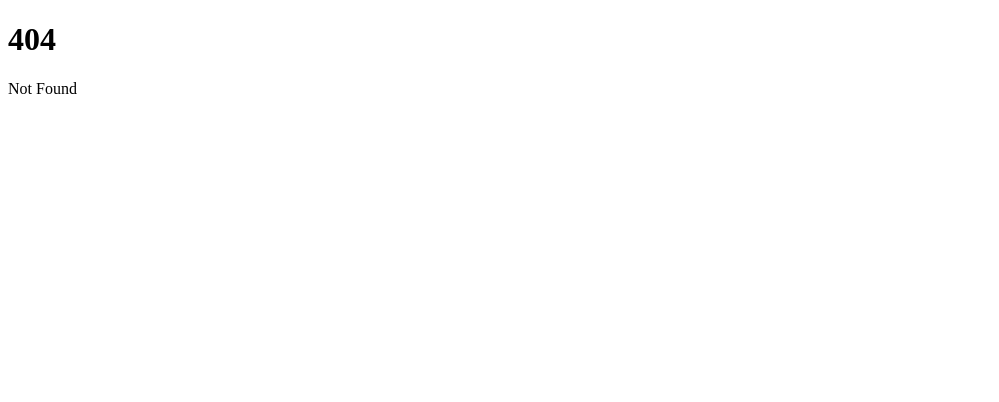
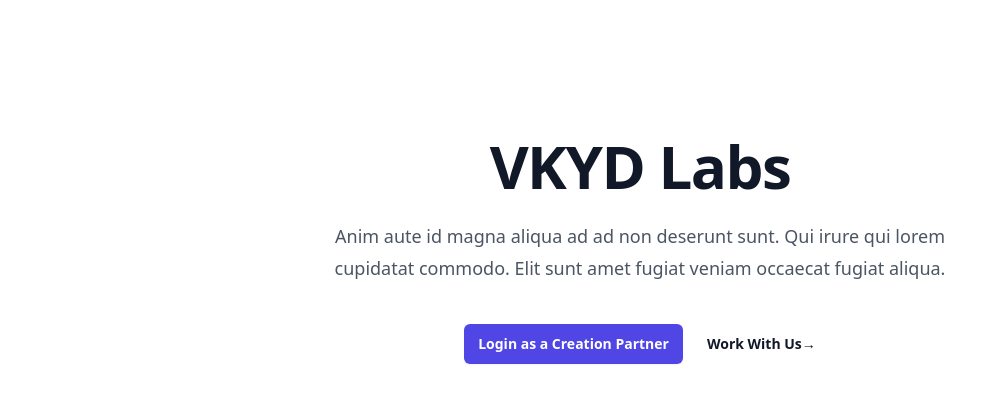
Before and after one commit to KrishGoel/lcfr, a SvelteKit app: page /landing in a window 1280 px wide. Before the commit this address had no page. Shown: the top 402 px of the page, without its empty margins (0-999 px from the left). Built offline with nearby package versions, Linux system fonts and the light colour scheme.

Commit message:
Added Tailwind CSS Configuration

```diff
--- a/package.json
+++ b/package.json
@@ -14,13 +14,16 @@
 	"devDependencies": {
 		"@sveltejs/adapter-auto": "^2.0.0",
 		"@sveltejs/kit": "^1.11.0",
+		"autoprefixer": "^10.4.14",
 		"eslint": "^8.28.0",
 		"eslint-config-prettier": "^8.5.0",
 		"eslint-plugin-svelte3": "^4.0.0",
+		"postcss": "^8.4.21",
 		"prettier": "^2.8.0",
 		"prettier-plugin-svelte": "^2.8.1",
 		"svelte": "^3.54.0",
 		"svelte-check": "^3.0.1",
+		"tailwindcss": "^3.2.7",
 		"typescript": "^4.9.3",
 		"vite": "^4.0.0"
 	},
--- /dev/null
+++ b/postcss.config.cjs
@@ -0,0 +1,6 @@
+module.exports = {
+  plugins: {
+    tailwindcss: {},
+    autoprefixer: {},
+  },
+}
--- /dev/null
+++ b/src/app.css
@@ -0,0 +1,3 @@
+@tailwind base;
+@tailwind components;
+@tailwind utilities;
--- a/src/routes/+layout.svelte
+++ b/src/routes/+layout.svelte
@@ -1,4 +1,7 @@
 <script>
+	// Tailwind CSS
+	import "../app.css";
+
 	import { setContext } from 'svelte';
 	import { writable } from 'svelte/store';
 	/** @type {import('./$types').LayoutData} */
--- a/src/routes/+page.svelte
+++ b/src/routes/+page.svelte
@@ -1,62 +1,56 @@
 <script>
-	export let data;
+	export let data
 
-	import { getContext } from 'svelte';
-	const user = getContext('user');
+	import { getContext } from "svelte"
+	const user = getContext("user")
 
-	let make = '';
-	let model = '';
+	let make = ""
+	let model = ""
 
 	async function handleClick() {
 		const insertData = JSON.stringify({
 			make: make,
 			model: model
-		});
+		})
 
-		console.log('Data requested to be inserted:', insertData);
+		console.log("Data requested to be inserted:", insertData)
 
-		const response = await insertTrigger(insertData);
+		const response = await insertTrigger(insertData)
 
-		console.log('Response on that request:', response);
+		console.log("Response on that request:", response)
 	}
 
-	/**
-	 * @param {object} insertData
-	 */
+	/** @param {object} insertData */
 	async function insertTrigger(insertData) {
 		try {
-			const response = await fetch('api/assignments', {
-				method: 'POST',
+			const response = await fetch("api/assignments", {
+				method: "POST",
 				headers: {
-					'Content-Type': 'application/json'
+					"Content-Type": "application/json"
 				},
 				body: insertData
-			});
+			})
 
-			const res = await response.json();
+			const res = await response.json()
 
 			return {
 				status: 200,
 				assignments: res
-			};
+			}
 		} catch (error) {
-			console.error(error);
+			console.error(error)
 
 			return {
 				status: 500,
 				body: {
-					message: 'An error occurred while loading the assignments: ' + error.message
+					message: "An error occurred while loading the assignments: " + error.message
 				}
-			};
+			}
 		}
 	}
 </script>
 
-<h1>LCFR</h1>
-<p>Welcome {user.name}</p>
-<p>{JSON.stringify(data)}</p>
-
-<form>
+<!-- <form>
 	<label>
 		Make:
 		<input type="text" bind:value={make} />
@@ -66,4 +60,28 @@
 		<input type="text" bind:value={model} />
 	</label>
 	<button on:click={handleClick}>Insert Document</button>
-</form>
+</form> -->
+
+<!-- Login -->
+
+<div class="flex justify-center items-center h-screen bg-gray-100">
+	<form class="bg-white p-6 rounded-lg shadow-md">
+		<h1 class="text-4xl font-bold mb-6">LCFR</h1>
+		<h2 class="text-2xl font-semibold mb-6">Log in</h2>
+		<div class="mb-4">
+			<label class="block font-semibold mb-2" for="email">Email</label>
+			<input class="border-gray-300 border-solid border-2 p-2 w-full rounded-lg" type="text" bind:value={model}/>
+		</div>
+		<div class="mb-6">
+			<label class="block font-semibold mb-2" for="password">Password</label>
+			<input class="border-gray-300 border-solid border-2 p-2 w-full rounded-lg" type="password" bind:value={make}/>
+		</div>
+		<div class="flex justify-end">
+			<button class="bg-blue-500 hover:bg-blue-600 text-white font-semibold py-2 px-4 rounded-lg" on:click={handleClick}>Log in</button>
+		</div>
+	</form>
+</div>
+
+<div class="flex justify-center items-center bg-gray-100">
+	<p>{JSON.stringify(data)}</p>
+</div>
--- /dev/null
+++ b/src/routes/landing/+page.svelte
@@ -0,0 +1,25 @@
+<div class="bg-white">
+	<div class="relative isolate px-6 pt-14 lg:px-8 ">
+		<div class="mx-auto max-w-2xl py-25 sm:py-20 lg:py-30">
+			<div class="text-center">
+				<h1 class="text-4xl font-bold tracking-tight text-gray-900 sm:text-6xl">
+					VKYD Labs
+				</h1>
+				<p class="mt-6 text-lg leading-8 text-gray-600">
+					Anim aute id magna aliqua ad ad non deserunt sunt. Qui irure qui lorem cupidatat commodo.
+					Elit sunt amet fugiat veniam occaecat fugiat aliqua.
+				</p>
+				<div class="mt-10 flex items-center justify-center gap-x-6">
+					<a
+						href="/"
+						class="rounded-md bg-indigo-600 px-3.5 py-2.5 text-sm font-semibold text-white shadow-sm hover:bg-indigo-500 focus-visible:outline focus-visible:outline-2 focus-visible:outline-offset-2 focus-visible:outline-indigo-600"
+						>Login as a Creation Partner</a
+					>
+					<a href="#" class="text-sm font-semibold leading-6 text-gray-900"
+						>Work With Us<span aria-hidden="true">→</span></a
+					>
+				</div>
+			</div>
+		</div>
+	</div>
+</div>
--- a/svelte.config.js
+++ b/svelte.config.js
@@ -1,4 +1,7 @@
 import adapter from '@sveltejs/adapter-auto';
+
+// Tailwind CSS
+import { vitePreprocess } from '@sveltejs/kit/vite';
 
 /** @type {import('@sveltejs/kit').Config} */
 const config = {
@@ -7,7 +10,9 @@ const config = {
 		// If your environment is not supported or you settled on a specific environment, switch out the adapter.
 		// See https://kit.svelte.dev/docs/adapters for more information about adapters.
 		adapter: adapter()
-	}
+	},
+	// Tailwind CSS
+	preprocess: vitePreprocess()
 };
 
 export default config;
--- /dev/null
+++ b/tailwind.config.cjs
@@ -0,0 +1,8 @@
+/** @type {import("tailwindcss").Config} */
+module.exports = {
+  content: ["./src/**/*.{html,js,svelte,ts}", "./src/**/**/*.{html,js,svelte,ts}"],
+  theme: {
+    extend: {},
+  },
+  plugins: [],
+}
```
Also changed, not shown: 1 other file (tests, documents, lock files or other folders).
